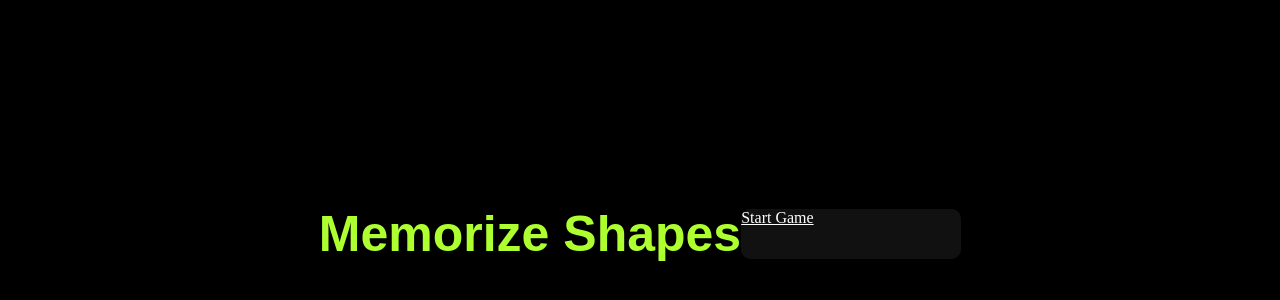
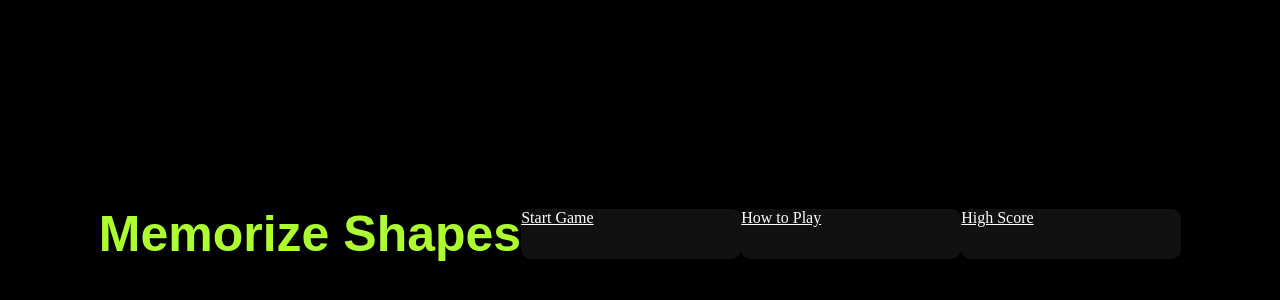
Before and after one commit to HarprabhGill/Memory-Game, a plain HTML site: page index.html in a window 1280 px wide. Shown: the part 166-466 px from the top of the page. Drawn offline with Linux system fonts and the light colour scheme.

Commit message:
button css

```diff
--- a/index.css
+++ b/index.css
@@ -18,7 +18,7 @@ section {
     border-radius: 50%;
   }
 
-  body {
+body {
     margin: 0;
     padding: 0;
     width: 100%;
--- a/index.html
+++ b/index.html
@@ -13,6 +13,8 @@
     <section class="w3-container w3-center" style="max-width:600px"></section>-->
         <h1>Memorize Shapes</h1>
         <a href="game.html" class="glow-on-hover">Start Game</a>
+        <a href="game.html" class="glow-on-hover">How to Play</a>
+        <a href="game.html" class="glow-on-hover">High Score</a>
         <!--
         <script src="js/script.js"></script>
 
```
